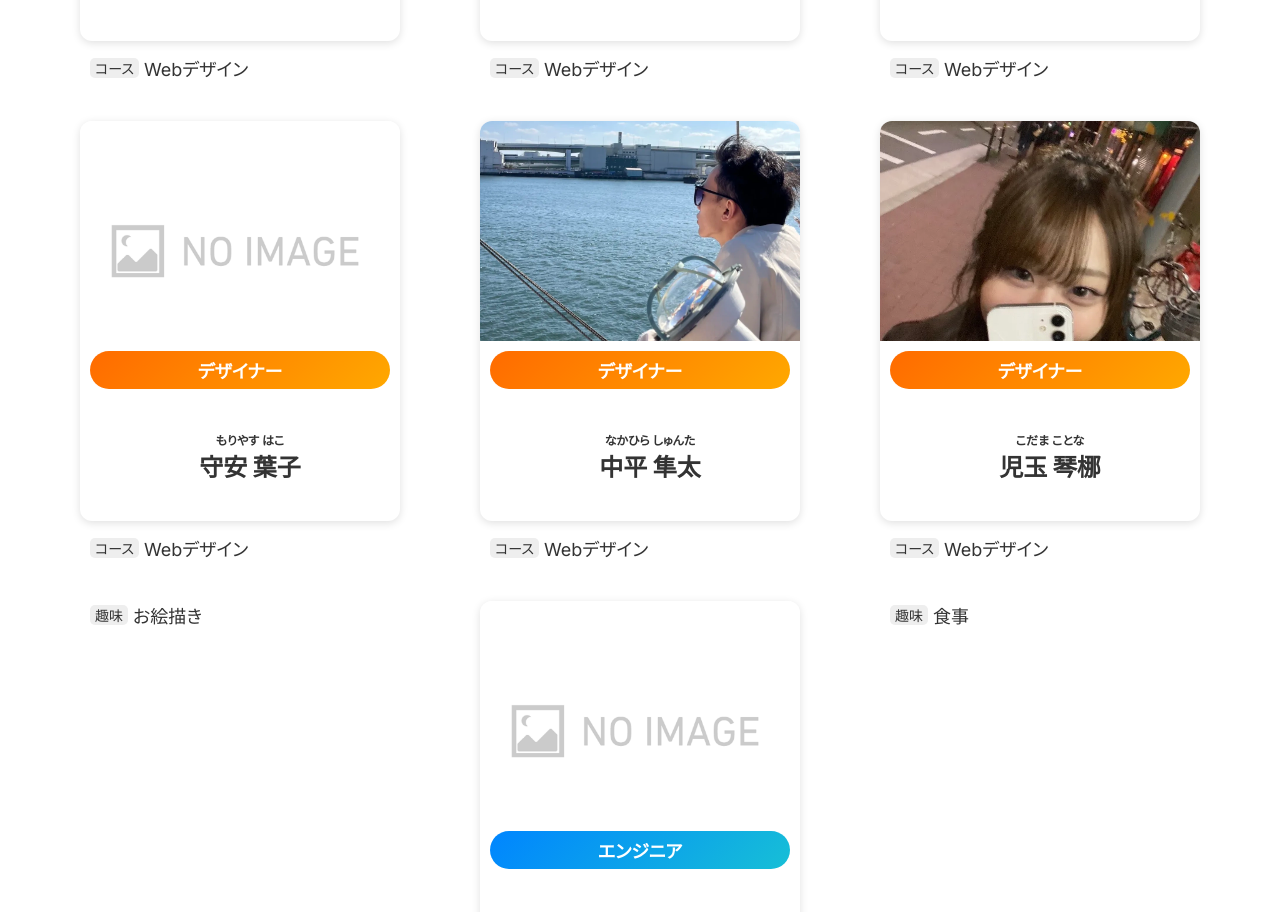
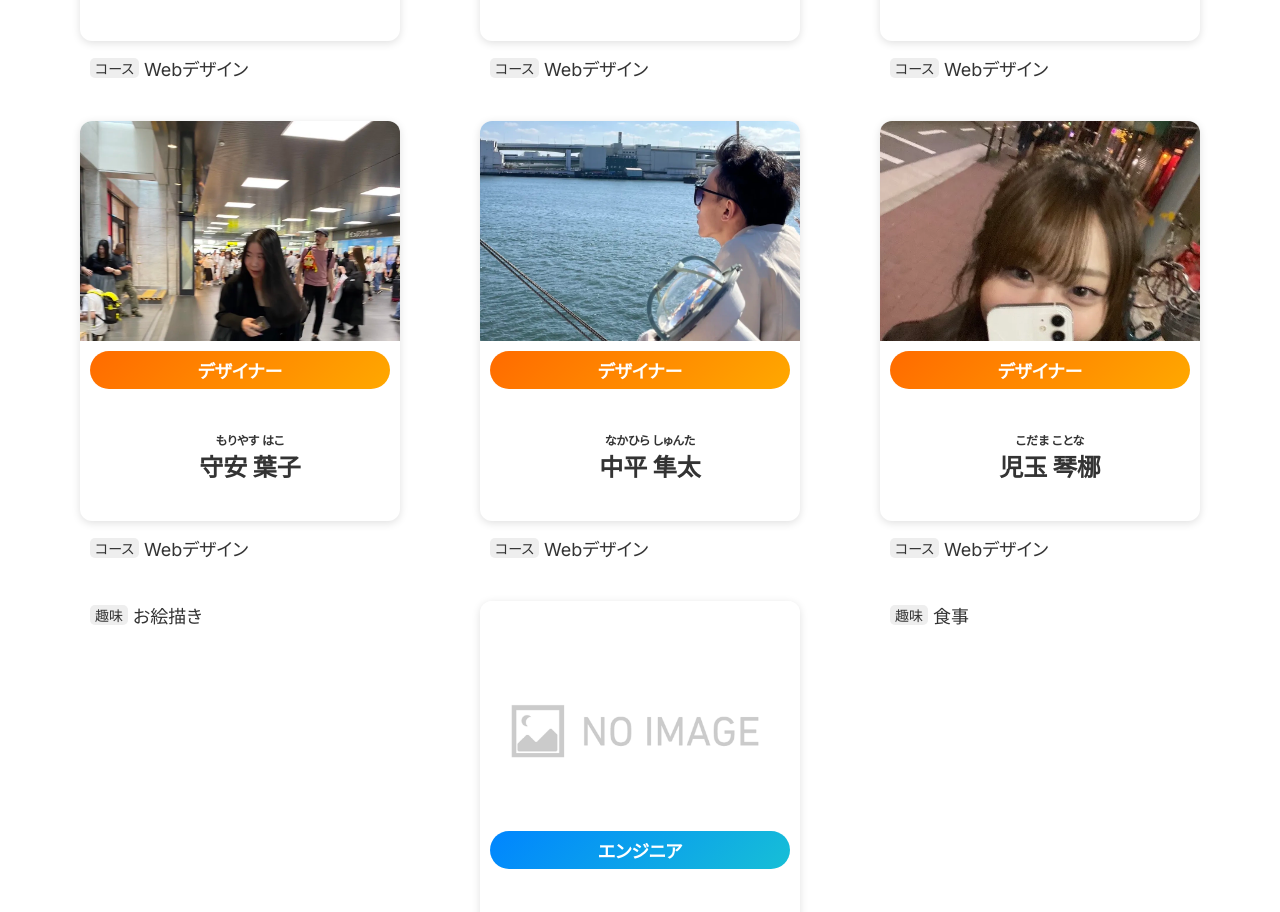
Before and after one commit to HondaYt/w2c-member-page, a Next.js app: page / in a window 1280 px wide. Shown: the part 9365-10277 px from the top of the page. Built offline with nearby package versions, Linux system fonts and the light colour scheme.

Commit message:
写真の変更

```diff
--- a/src/components/Members.tsx
+++ b/src/components/Members.tsx
@@ -68,7 +68,7 @@ const membersByGrade = {
             field: "designer",
             hobby: "お絵描き",
             message: "一人暮らしなのでたくさんご飯お誘いください🍻",
-            image: "unnamed.png",
+            image: "moriyasu.webp",
         },
         {
             name: "中平 隼太",
```
Also changed, not shown: public/assets/members/moriyasu.webp (added).
